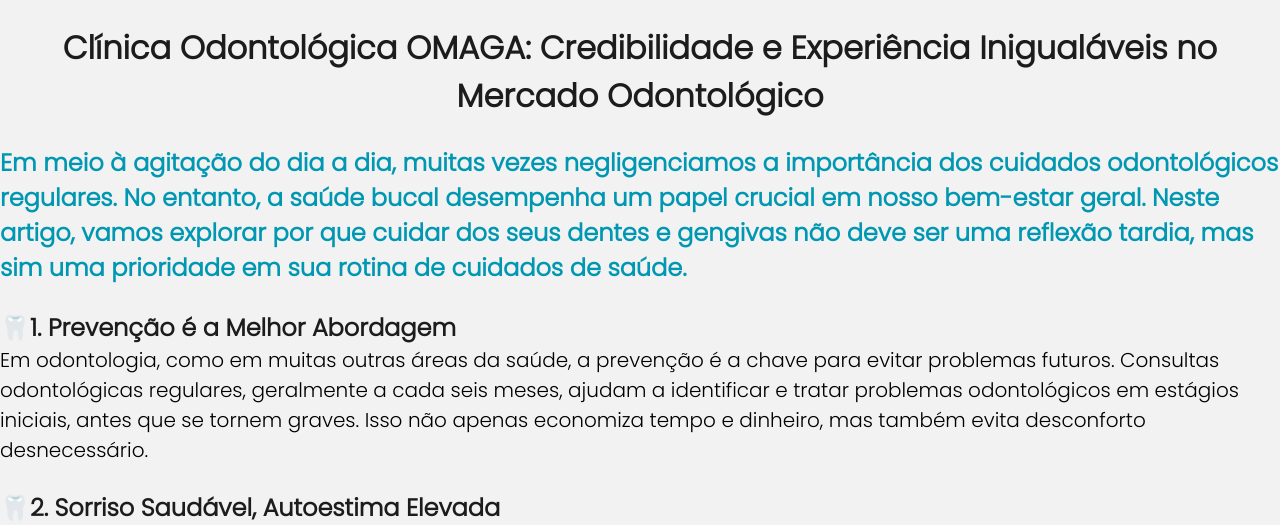
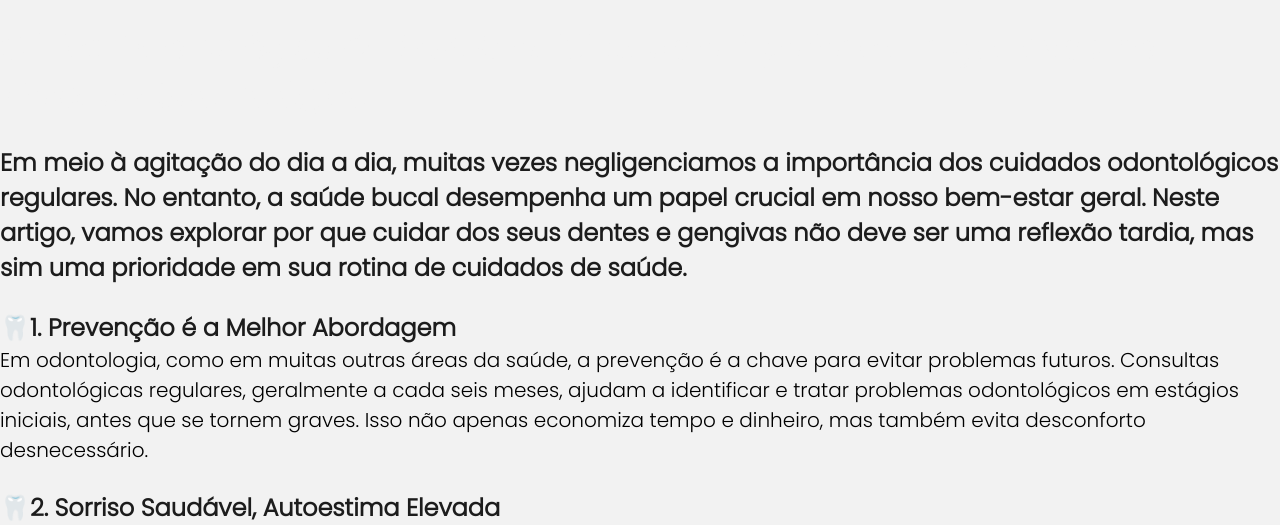
Before and after one commit to ig0moon/PROJETO_INTEGRADOR, a PHP site: page /PROJETO_INTEGRADOR/home in a window 1280 px wide. Shown: the part 341-866 px from the top of the page. Run offline with PHP 8.4, Linux system fonts and the light colour scheme.

Commit message:
Update estilo.css

```diff
--- a/css/estilo.css
+++ b/css/estilo.css
@@ -44,17 +44,6 @@ body {
 
 h1 {
 	color: var(--color-white);
-	font-family: 'Poppins', sans-serif;
-}
-
-.titulo {
-	color: var(--color-dark1);
-	font-family: 'Poppins', sans-serif;
-	text-align: center;
-}
-
-.titulo1 {
-	color: var(--color-blue1);
 	font-family: 'Poppins', sans-serif;
 }
 
```
